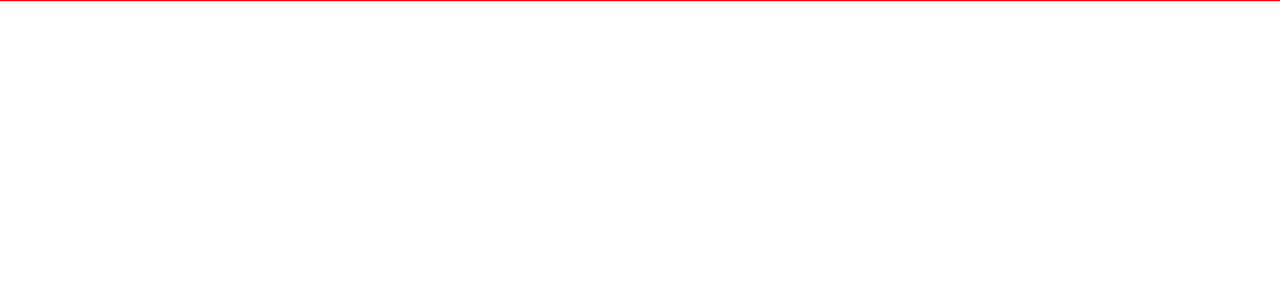
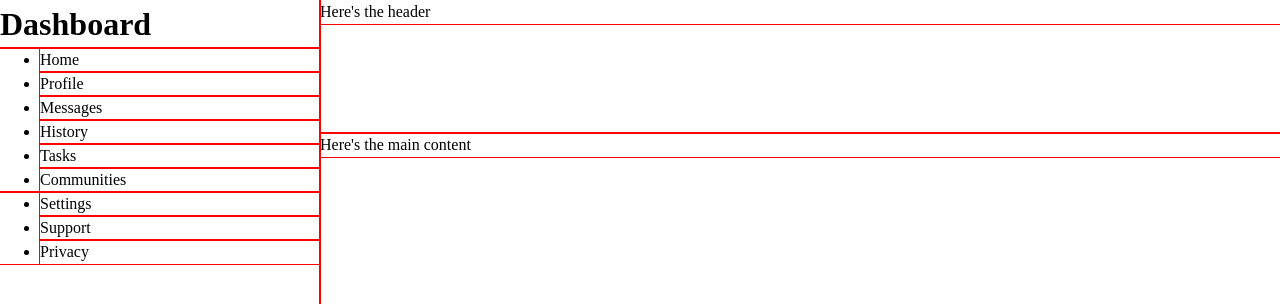
Before and after one commit to mateusmeloxyz/admin-dashboard, a plain HTML site: page index.html in a window 1280 px wide. Shown: the top 304 px of the page. Drawn offline with Linux system fonts and the light colour scheme.

Commit message:
Create basic grid structure

```diff
--- a/index.html
+++ b/index.html
@@ -11,9 +11,32 @@
 
 <body>
   <div class="container">
-    <div class="header"></div>
-    <div class="sidebar"></div>
-    <div class="content"></div>
+    <div class="header">
+      <p>Here's the header</p>
+    </div>
+    <div class="sidebar">
+      <h1>Dashboard</h1>
+      <div class="menu">
+        <ul>
+          <li>Home</li>
+          <li>Profile</li>
+          <li>Messages</li>
+          <li>History</li>
+          <li>Tasks</li>
+          <li>Communities</li>
+        </ul>
+      </div>
+      <div class="options">
+        <ul>
+          <li>Settings</li>
+          <li>Support</li>
+          <li>Privacy</li>
+        </ul>
+      </div>
+    </div>
+    <div class="content">
+      <p>Here's the main content</p>
+    </div>
   </div>
 </body>
 
--- a/style.css
+++ b/style.css
@@ -1,3 +1,23 @@
 * {
     outline: 1px solid red !important;
 }
+
+body,
+html {
+    height: 100%;
+}
+
+.container {
+    height: 100%;
+    display: grid;
+    grid-template-columns: 1fr 3fr;
+    grid-template-rows: 1fr 5fr;
+}
+
+.header {
+    grid-column: 2 / span 1;
+}
+
+.sidebar {
+    grid-row: 1 / -1;
+}
```
